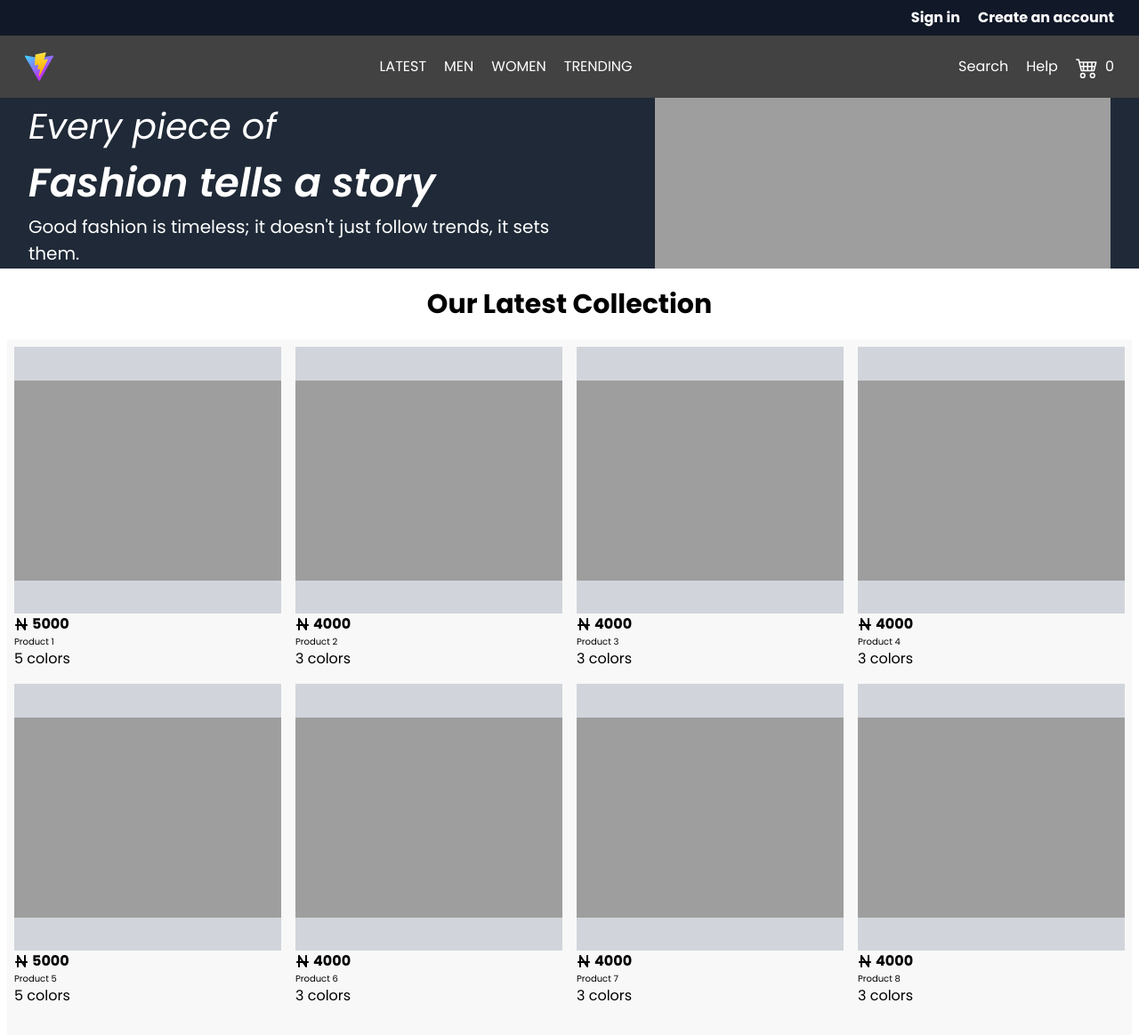
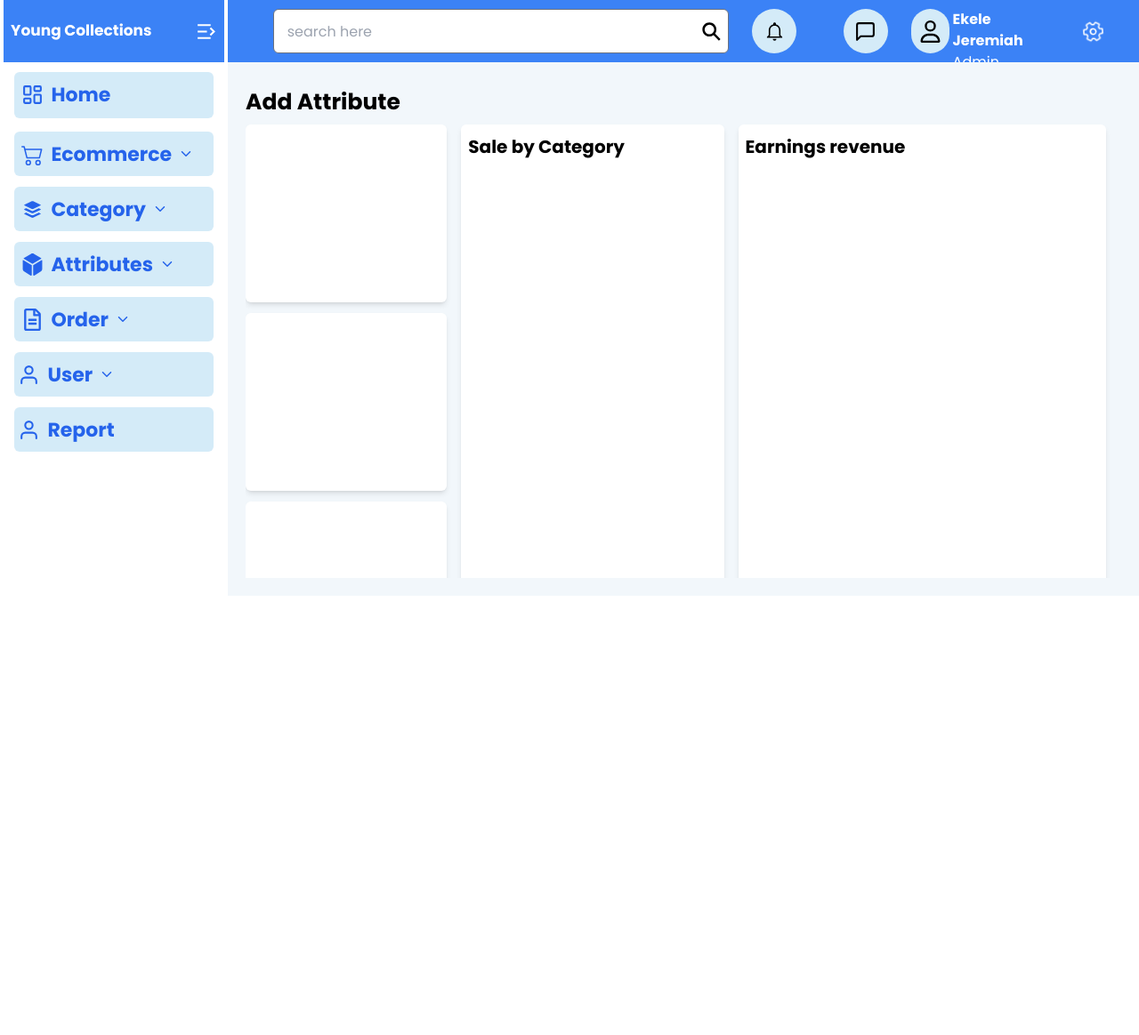
Before and after one commit to Ekele1/youngCollection, a React (Vite) app: page /#/admin in a window 1280 px wide. Before the commit this address led to /. Shown: the top 1164 px of the page at 89% size. After the commit the page ends 800 px from the top, so only its background shows below. Built offline with nearby package versions, Linux system fonts and the light colour scheme.

Commit message:
admin page

```diff
--- /dev/null
+++ b/src/admin/adminPage/adminHomePage.jsx
@@ -0,0 +1,11 @@
+import React from 'react'
+import AdminBoard from '../admincomponents/adminboard'
+import Home from '../admincomponents/home'
+
+const AdminHome = () => {
+  return (
+    <AdminBoard prop={<Home />}/>
+  )
+}
+
+export default AdminHome
--- a/src/admin/admincomponents/adminboard.jsx
+++ b/src/admin/admincomponents/adminboard.jsx
@@ -6,7 +6,7 @@ import { FiMessageSquare } from "react-icons/fi";
 import { FaRegUser } from "react-icons/fa6";
 import Adminheaderslide from './adminheaderslide';
 
-const AdminBoard = () => {
+const AdminBoard = ({prop}) => {
   const [show, setShow] = useState(true);
 
   const handleShow = (data) => {
@@ -61,7 +61,7 @@ const AdminBoard = () => {
           <IoSettingsOutline className="animate-spin" size={25} />
         </div>
       </div>
-      <div className={`w-full h-[600px] bg-[#3E5879]`}></div>
+      <div className={`w-full h-[600px] bg-[#f2f7fb] p-5`}>{prop}</div>
       </div>
     </div>
   );
--- a/src/admin/admincomponents/adminheaderslide.jsx
+++ b/src/admin/admincomponents/adminheaderslide.jsx
@@ -4,9 +4,9 @@ import { RiMenuUnfold3Line } from "react-icons/ri";
 import { BsCart2 } from "react-icons/bs";
 import { IoIosArrowDown, IoIosArrowUp, IoLogoBuffer } from "react-icons/io";
 import { PiDotOutline } from "react-icons/pi";
-import { FaRegFileAlt } from "react-icons/fa";
+import { FaRegFileAlt, FaDiceD6 } from "react-icons/fa";
 import { FiUser } from "react-icons/fi";
-// import { IoLogoBuffer } from "react-icons/io";
+
 
 const Adminheaderslide = ({onsend}) => {
     const sendData =()=>{
@@ -18,6 +18,7 @@ const Adminheaderslide = ({onsend}) => {
     const [order, setOrder] = useState(false)
     const [user, setUser] = useState(false)
     const [report, setReport] = useState(false)
+    const [attribute, setAttribute] = useState(false)
   return (
     <div className='w-full h-full pl-1 pr-1 bg-white'>
         <div className='w-full h-[70px] flex items-center justify-between p-2 bg-blue-500 text-[25px] text-white font-bold'>
@@ -86,6 +87,29 @@ const Adminheaderslide = ({onsend}) => {
            }
         </div>
         <div className='w-full pb-1 mt-1 cursor-pointer border-b-4 border-b-white flex flex-col items-center justify-center'>
+            <div onClick={()=>setAttribute(!attribute)} className='w-[90%] h-[50px] rounded-md text-blue-600 hover:text-[#0A3981] bg-[#D4EBF8] flex items-center pl-2 gap-2'>
+                <FaDiceD6 size={25}/>
+                <h1 className='text-[15px] lg:text-[22px] font-bold font-'>Attributes</h1>
+                {
+                    attribute? <IoIosArrowUp />: <IoIosArrowDown />
+                }
+            </div>
+           {
+            attribute &&(
+                <div className='w-full flex flex-col items-center gap-1'>
+                <div className='w-[70%] font-bold text-[18px] hover:text-blue-500 flex items-center h-[30px]'>
+                    <PiDotOutline size={25}/>
+                    <p>Attributes</p>
+                </div>
+                <div className='w-[70%] font-bold text-[18px] hover:text-blue-500 flex items-center h-[30px]'>
+                    <PiDotOutline size={25}/>
+                    <p>Add attribute</p>
+                </div>
+            </div>
+            )
+           }
+        </div>
+        <div className='w-full pb-1 mt-1 cursor-pointer border-b-4 border-b-white flex flex-col items-center justify-center'>
             <div onClick={()=>setOrder(!order)} className='w-[90%] h-[50px] rounded-md text-blue-600 hover:text-[#0A3981] bg-[#D4EBF8] flex items-center pl-2 gap-2'>
                 <FaRegFileAlt size={25}/>
                 <h1 className='text-[15px] lg:text-[22px] font-bold font-'>Order</h1>
--- a/src/admin/admincomponents/adminhome.jsx
+++ /dev/null
@@ -1,11 +0,0 @@
-import React from 'react'
-// import Adminheader from './adminboard'
-import AdminBoard from './adminboard'
-
-const Adminhome = () => {
-  return (
-    <AdminBoard />
-  )
-}
-
-export default Adminhome
--- /dev/null
+++ b/src/admin/admincomponents/home.jsx
@@ -0,0 +1,50 @@
+import React from 'react'
+
+const Home = () => {
+  return (
+    <div className='w-full h-full overflow-y-scroll pb-10'>
+        <div className='w-full h-[50px] flex items-center font-bold text-[25px]'>
+            <p>Add Attribute</p>
+        </div>
+        <div className='w-full flex gap-4'>
+            <div className='w-[23%] flex flex-col gap-3'>
+                <div className='w-full h-[200px] bg-white shadow-md rounded-md'></div>
+                <div className='w-full h-[200px] bg-white shadow-md rounded-md'></div>
+                <div className='w-full h-[200px] bg-white shadow-md rounded-md'></div>
+                <div className='w-full h-[200px] bg-white shadow-md rounded-md'></div>
+            </div>
+            <div className='w-[30%] h-[850px] rounded-md shadow-md bg-white flex flex-col pl-2'>
+                <div className='w-full h-[50px] flex items-center font-bold text-[20px]'>
+                    <p>Sale by Category</p>
+                </div>
+            </div>
+            <div className='w-[42%] h-[850px] bg-white shadow-md rounded-md pl-2'>
+                <div className='w-full h-[50px] flex items-center font-bold text-[20px]'>
+                    <p>Earnings revenue</p>
+                </div>
+            </div>
+        </div>
+        <div className='w-[98%] h-[500px] bg-white shadow-md rounded-md mt-5 p-5 overflow-scroll'>
+            <div className='w-full h-[50px] flex items-center font-bold text-[25px]'>
+                <p>Recent orders</p>
+            </div>
+            <div className=''>
+                <div className='flex'>
+                    <div className='w-[500px] h-[40px] flex items-center'><p>Products</p></div>
+                    <div className='w-[500px] h-[40px] flex items-center'><p>Customer</p></div>
+                    <div className='w-[500px] h-[40px] flex items-center'><p>Product Id</p></div>
+                    <div className='w-[500px] h-[40px] flex items-center'><p>Product Id</p></div>
+                    <div className='w-[500px] h-[40px] flex items-center'><p>Product Id</p></div>
+                </div>
+            </div>
+        </div>
+        <div className='w-[98%] h-[500px] bg-white shadow-md rounded-md mt-5 p-5'>
+            <div className='w-full h-[50px] flex items-center font-bold text-[25px]'>
+                <p>Web visitors</p>
+            </div>
+        </div>
+    </div>
+  )
+}
+
+export default Home
--- a/src/routes/Routes.jsx
+++ b/src/routes/Routes.jsx
@@ -12,8 +12,7 @@ import CheckoutPage from "../components/checkout";
 import "slick-carousel/slick/slick.css";
 import "slick-carousel/slick/slick-theme.css";
 import { Products } from "../components/data";
-import Adminheader from "../admin/admincomponents/adminboard";
-import Adminhome from "../admin/admincomponents/adminhome";
+import AdminHome from "../admin/adminPage/adminHomePage";
 
 const AppLayout = () => (
   <div>
@@ -53,7 +52,7 @@ const route = createHashRouter([
     path: "/admin",
     element: <AdminLayout />,
     children: [
-      { index: true, element: <Adminhome /> },
+      { index: true, element: <AdminHome /> },
     ],
   },
   {
```
